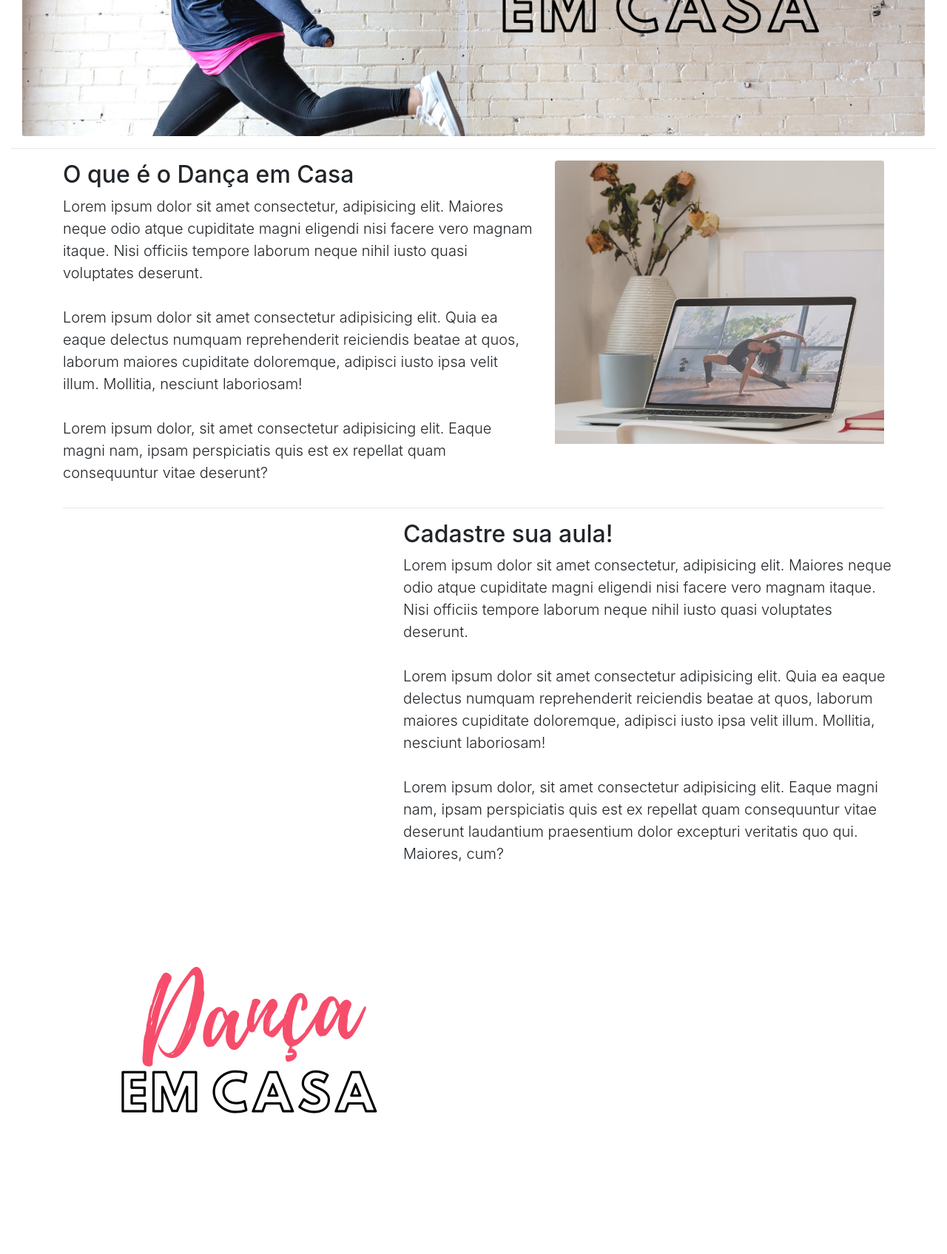
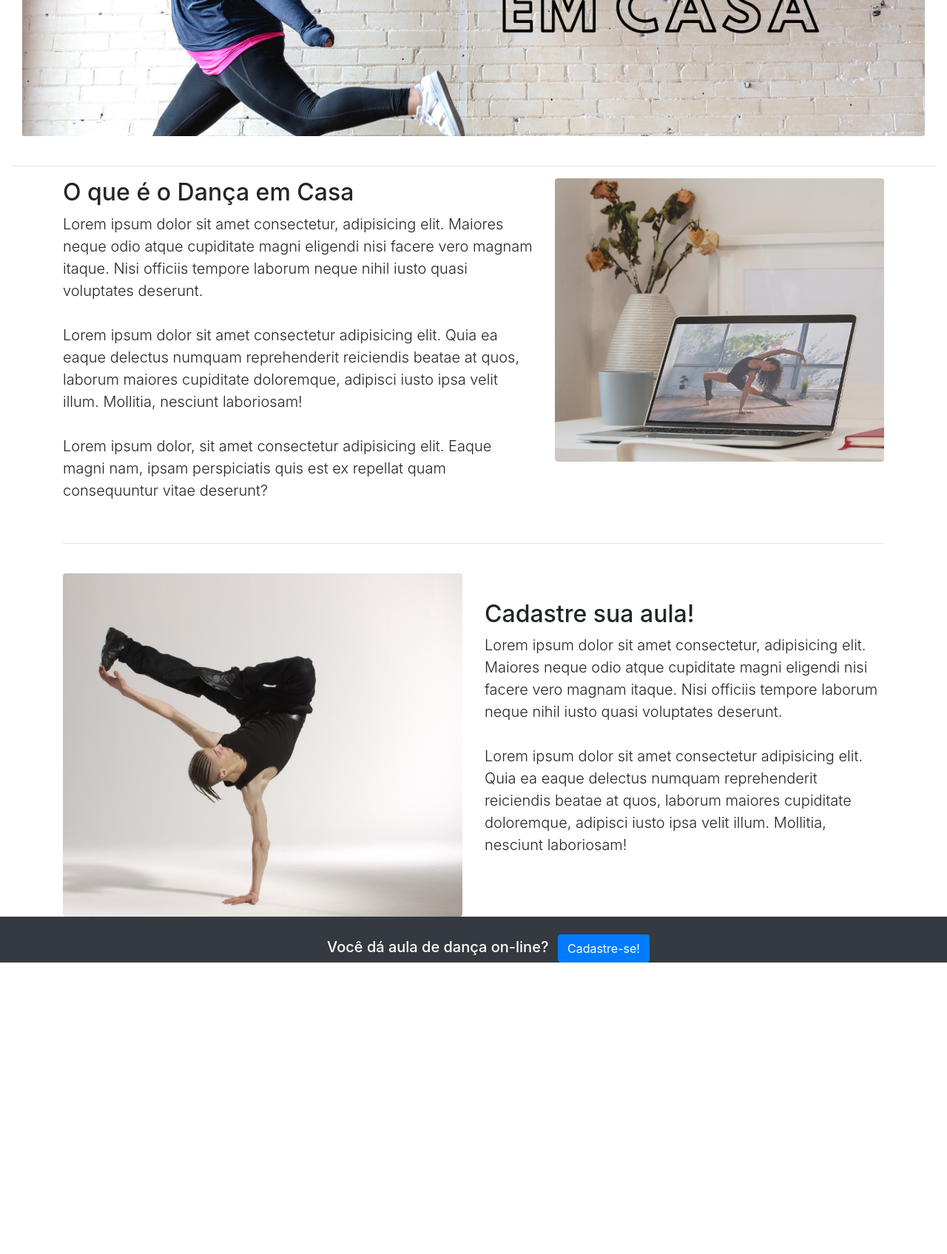
Before and after one commit to thaisvalverdef/projeto-dh, a PHP site: page /projeto-dh/comofunciona.php in a window 1280 px wide. Shown: the part 427-2122 px from the top of the page at 74% size. After the commit the page ends 1728 px from the top, so only its background shows below. Run offline with PHP 8.4, Linux system fonts and the light colour scheme.

Commit message:
correção da foto  e texto do Cadastre sua aulas. Falta corrigir posição do footer

```diff
--- a/comofunciona.php
+++ b/comofunciona.php
@@ -6,12 +6,11 @@
 </head>
 
 
-<div class="container-fluid first-section">
+<div class="container-fluid">
 <div class="col-12">
 <img class="card-img" src="assets/img/banner-danca.png" alt="Imagem do card">
 </div>
-
-
+<br>
     <hr>
     <div class="container">
 
@@ -25,21 +24,30 @@
                  <br /><br />
                 Lorem ipsum dolor, sit amet consectetur adipisicing elit. Eaque magni nam, ipsam perspiciatis quis est ex repellat quam consequuntur vitae deserunt?</p>
             </div>
-            <div class="col-5">
-            <img class="img-fluid rounded-top mx-auto" src="assets/img/foto-sobre.jpeg" alt="Imagem de capa do card">
-            </div>
+        <div class="col-5">
+        <img class="img-fluid rounded mx-auto" src="assets/img/foto-sobre.jpeg" alt="Imagem de capa do card">
         </div>
+        </div>
+    <br>
         <hr>
-        <div class="row">
-        <div class="offset-5 lead">
-        <h2> Cadastre sua aula! </h2>
+    <br>
 
+    <div class="row" class="container">
+
+      <div class="col-lg-6 my-auto lead text-lg-left">
+        <h2>Cadastre sua aula!</h2>
         <p> Lorem ipsum dolor sit amet consectetur, adipisicing elit. Maiores neque odio atque cupiditate magni eligendi nisi facere vero magnam itaque. Nisi officiis tempore laborum neque nihil iusto quasi voluptates deserunt.
         <br /><br />
         Lorem ipsum dolor sit amet consectetur adipisicing elit. Quia ea eaque delectus numquam reprehenderit reiciendis beatae at quos, laborum maiores cupiditate doloremque, adipisci iusto ipsa velit illum. Mollitia, nesciunt laboriosam!
-         <br /><br />
-        Lorem ipsum dolor, sit amet consectetur adipisicing elit. Eaque magni nam, ipsam perspiciatis quis est ex repellat quam consequuntur vitae deserunt laudantium praesentium dolor excepturi veritatis quo qui. Maiores, cum?</p>
-        </div>
+         <br /><br /></p>
+      </div>
+      <div class="col-lg-6 order-lg-first">
+        <img class="img-fluid rounded mx-auto" src="./assets/img/cadastre-se.png" alt="">
+      </div>
+    </div>
+    </div>
+    </div>
 
- <div class="col-5"> <img class="imagemcad" class="img-fluid float-left rounded-top mx-auto"  src="assets/img/danca.png" alt="Imagem de capa do card">
-</div>
+
+
+  <?php require_once("./inc/footer.php"); ?>
--- a/inc/footer.php
+++ b/inc/footer.php
@@ -1,4 +1,5 @@
 
+</section>
 <footer class="page-footer font-small text-white bg-dark pt-4">
 
   <div class="container-fluid">
```
Also changed, not shown: assets/img/cadastre-se.png (added).
